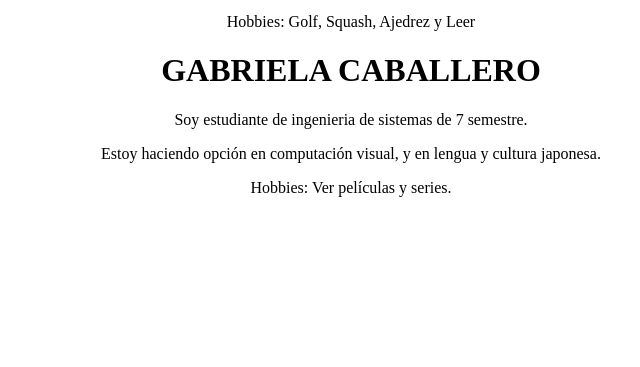
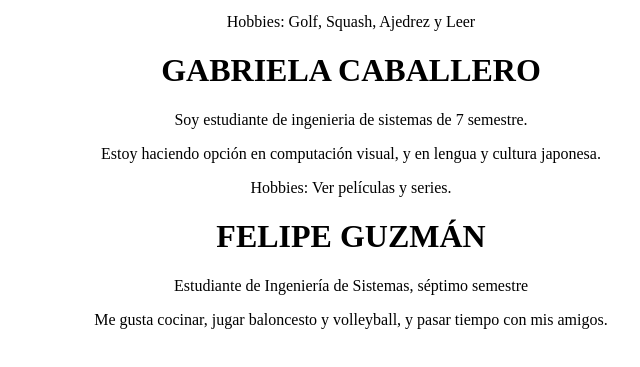
Before and after one commit to juandiegocardona/LabsInfracomu, a plain HTML site: page Lab2/index.html in a window 1280 px wide. Shown: the part 133-500 px from the top of the page, without its empty margins (289-929 px from the left). Drawn offline with Linux system fonts and the light colour scheme.

Commit message:
agregado mis hobbies

```diff
--- a/Lab2/index.html
+++ b/Lab2/index.html
@@ -21,4 +21,9 @@
     <p style="text-align: center;">Estoy haciendo opción en computación visual, y en lengua y cultura japonesa.</p>
     <p style="text-align: center;">Hobbies: Ver películas y series.</p>
 </body>
+<body>
+	<h1 style="text-align: center;"> FELIPE GUZMÁN</h1>
+	<p style="text-align: center;">Estudiante de Ingeniería de Sistemas, séptimo semestre</p>
+	<p style="text-align: center;">Me gusta cocinar, jugar baloncesto y volleyball, y pasar tiempo con mis amigos.</p>
+</body>
 </html>
```
